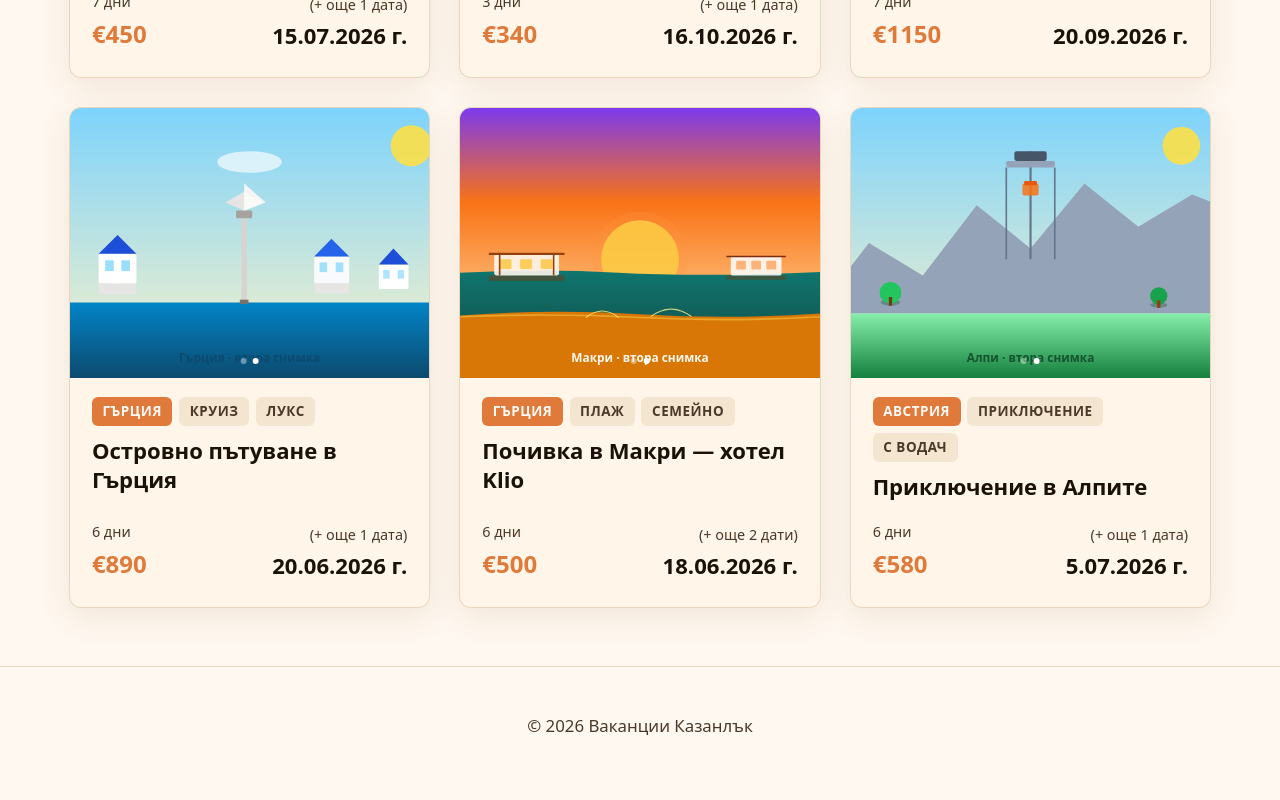
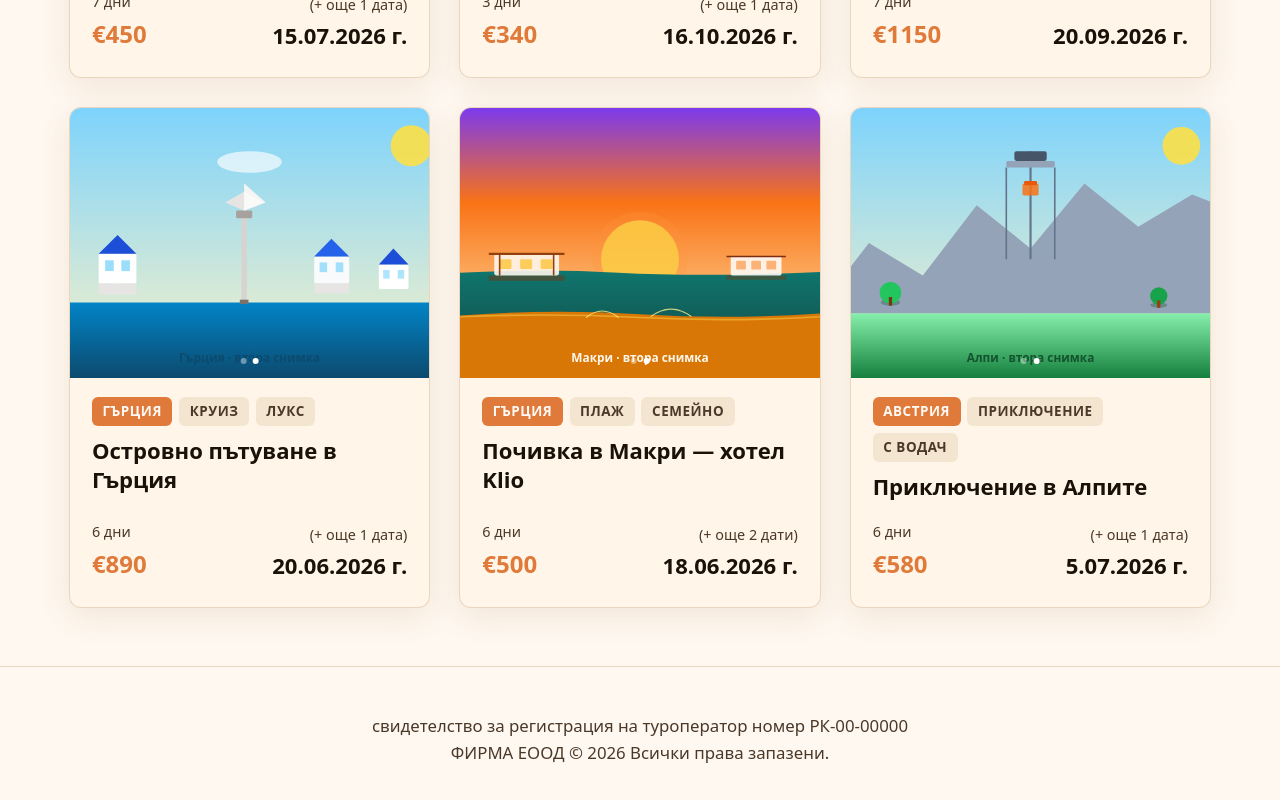
Before and after one commit to nedevski/kztravel, a React (Vite) app: page / in a window 1280 px wide. Shown: the part 961-1761 px from the top of the page. Built offline with nearby package versions, Linux system fonts and the light colour scheme.

Commit message:
footer update

```diff
--- a/src/components/Layout.tsx
+++ b/src/components/Layout.tsx
@@ -72,7 +72,11 @@ export function Layout() {
         <Outlet />
       </main>
       <footer className="site-footer">
-        <p>&copy; {new Date().getFullYear()} {siteSettings.title}</p>
+        <p>
+          свидетелство за регистрация на туроператор номер РК-00-00000
+          <br />
+          ФИРМА ЕООД &copy; {new Date().getFullYear()} Всички права запазени.
+        </p>
       </footer>
     </div>
   )
```
